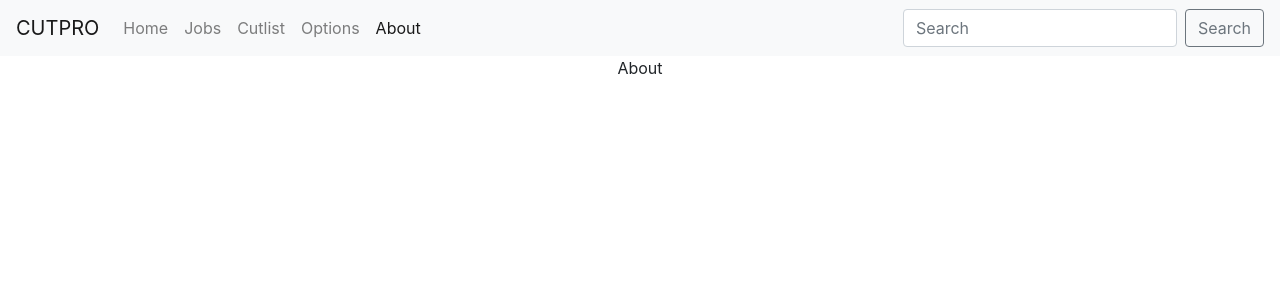
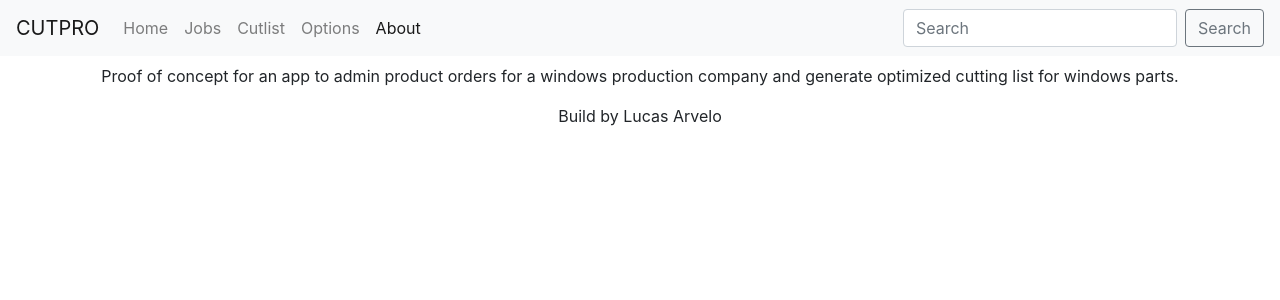
Before and after one commit to lucasarvelo/cutpro-frontend, a React (Create React App) app: page /about in a window 1280 px wide. Shown: the top 300 px of the page. Built offline with nearby package versions, Linux system fonts and the light colour scheme.

Commit message:
Added component to about view

```diff
--- a/src/views/About.jsx
+++ b/src/views/About.jsx
@@ -1,7 +1,12 @@
 import React from "react";
+import AboutInfo from "../components/About/AboutInfo";
 
 const About = () => {
-  return <div>About</div>;
+  return (
+    <div className="container-fluid p-2">
+      <AboutInfo />
+    </div>
+  );
 };
 
 export default About;
```
